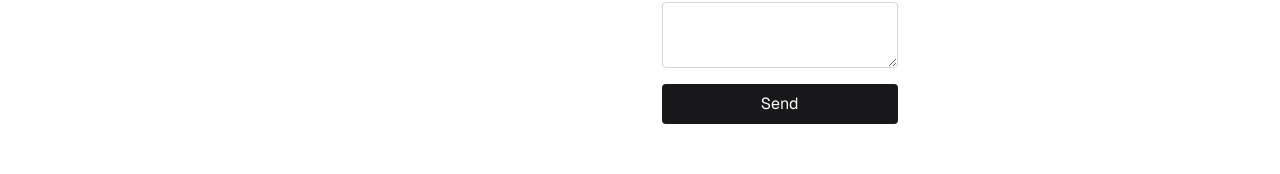
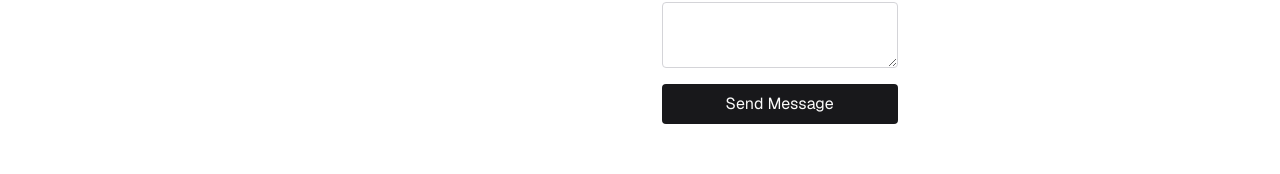
Before and after one commit to SmackSmash/next-hj, a Next.js app: page /contact in a window 1280 px wide. Shown: the part 446-620 px from the top of the page. Built offline with nearby package versions, Linux system fonts and the light colour scheme.

Commit message:
Updated contact form button

```diff
--- a/src/components/contact-form.tsx
+++ b/src/components/contact-form.tsx
@@ -56,7 +56,7 @@ export default function ContactForm() {
         type='submit'
         className='mt-2 w-full cursor-pointer rounded bg-zinc-900 p-2 text-zinc-50 disabled:opacity-50 dark:bg-zinc-50 dark:text-zinc-900'
       >
-        Send
+        {isSubmitting ? 'Sending Message' : 'Send Message'}
       </button>
     </form>
   );
```
